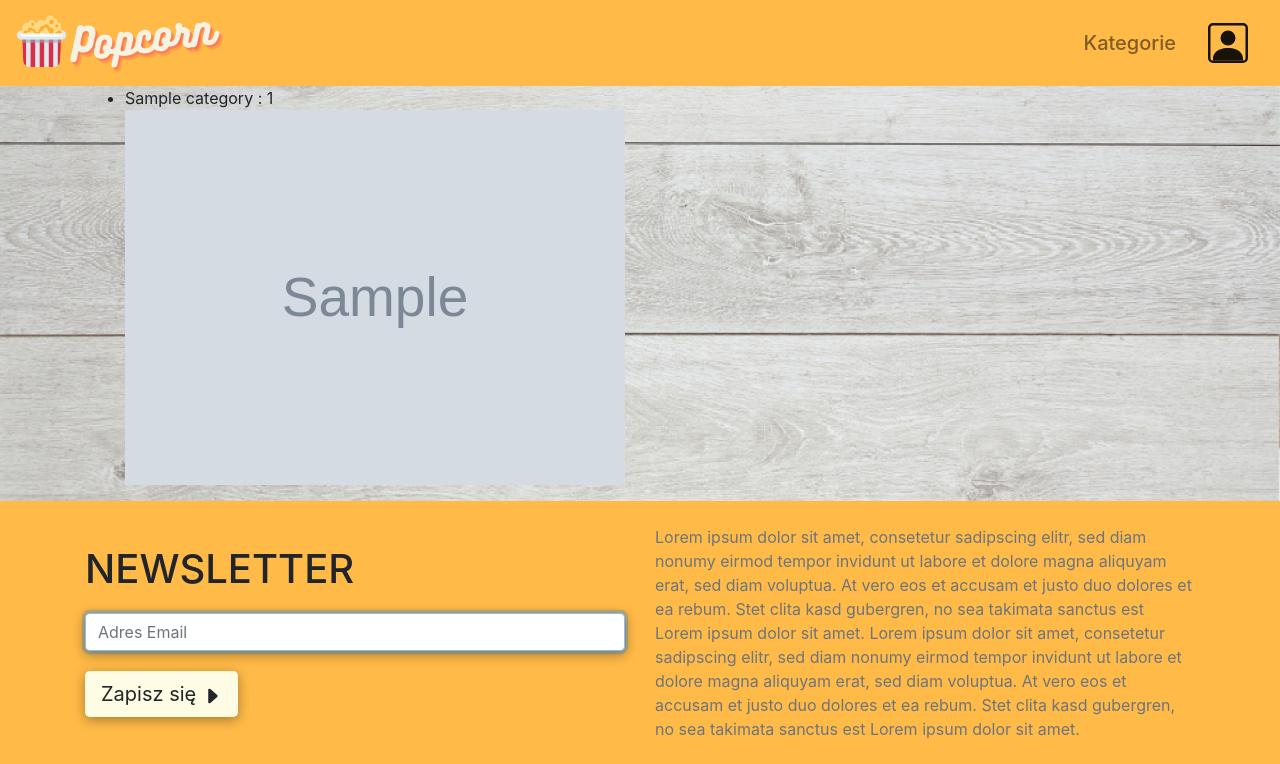
After one commit to magda3033/popcorn, a Django app: page /categories/ in a window 1280 px wide. The commit adds this page. Shown: the top 764 px of the page. Run offline with Django 3.2, Linux system fonts and the light colour scheme; tables that the repository leaves empty hold one stand-in row (values such as "Sample post"); grey boxes marked "Sample" are stand-in pictures.

Commit message:
Adds subsite for categories;

```diff
--- a/popcorn/templates/popcorn/base.html
+++ b/popcorn/templates/popcorn/base.html
@@ -22,7 +22,7 @@
     <div class="collapse navbar-collapse" id="navbarNav">
         <ul class="navbar-nav ml-auto h5  align-items-center">
             <li class="nav-item px-2">
-                <a class="nav-link" href="">Kategorie</a>
+                <a class="nav-link" href="{% url 'categories' %}">Kategorie</a>
             </li>
 
             {% if user.is_authenticated %}
--- /dev/null
+++ b/popcorn/templates/popcorn/categories.html
@@ -0,0 +1,17 @@
+{% extends "popcorn/base.html" %}
+{% block title %}Kategorie{% endblock %}
+
+{% block content %}
+    <ul>
+        {% for c in categories %}
+            <li>
+{#                <a href=" {% url 'c' c.slug %}">{{ r.name }}</a> #}
+                <a>{{ c.name }} : {{ c.tag }}</a>
+                <br>
+                {% if c.image %}
+                    <img src="{{ c.image.url }}" style="width: 500px">
+                {% endif %}
+            </li>
+        {% endfor %}
+    </ul>
+{% endblock %}
--- a/popcorn/urls.py
+++ b/popcorn/urls.py
@@ -27,6 +27,7 @@ urlpatterns = [
     path('recipes/view/<str:slug>', views.post_comment, name='recipe'),
     path('recipes/view/<str:slug>/up', views.vote_up, name='voteup'),
     path('recipes/view/<str:slug>/down', views.vote_down, name='votedown'),
+    path('categories/', views.CategoriesView.as_view(), name='categories'),
     path('accounts/profile/', views.index),
     path('accounts/register/',
         RegistrationView.as_view(
--- a/popcorn/views.py
+++ b/popcorn/views.py
@@ -5,7 +5,7 @@ from django.conf import settings
 from django.shortcuts import get_object_or_404
 
 from .forms import RecipeForm, CommentForm
-from .models import Recipe
+from .models import Recipe, Category
 
 # Create your views here.
 # class IndexView(generic.DetailView):
@@ -14,7 +14,6 @@ from .models import Recipe
 def index(request):
     return render(request, 'popcorn/main_page.html', {'recipes': Recipe.objects.all()})
 
-
 def recipe(request, slug):
     return render(request, 'popcorn/recipe.html')
 
@@ -22,6 +21,10 @@ class RecipeView(generic.DetailView):
     model = Recipe
     template_name = 'popcorn/recipe.html'
 
+class CategoriesView(generic.ListView):
+    model = Category
+    context_object_name = 'categories'
+    template_name = 'popcorn/categories.html'
 
 def edit_recipe(request):
     #TODO: Automatically attach time category
```
